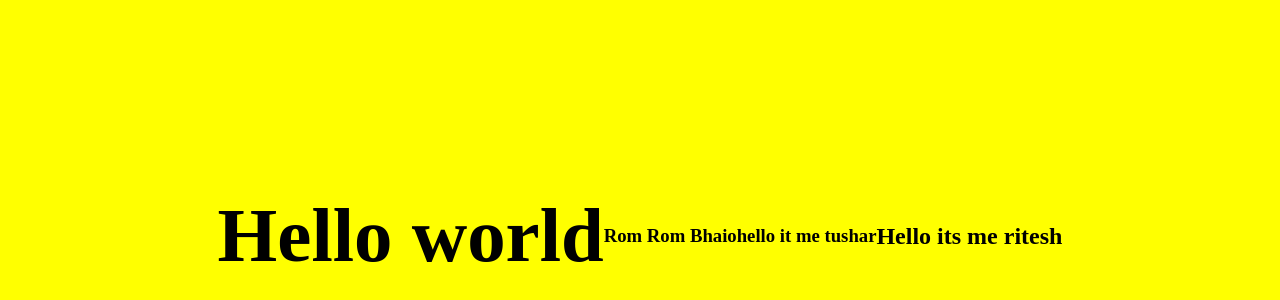
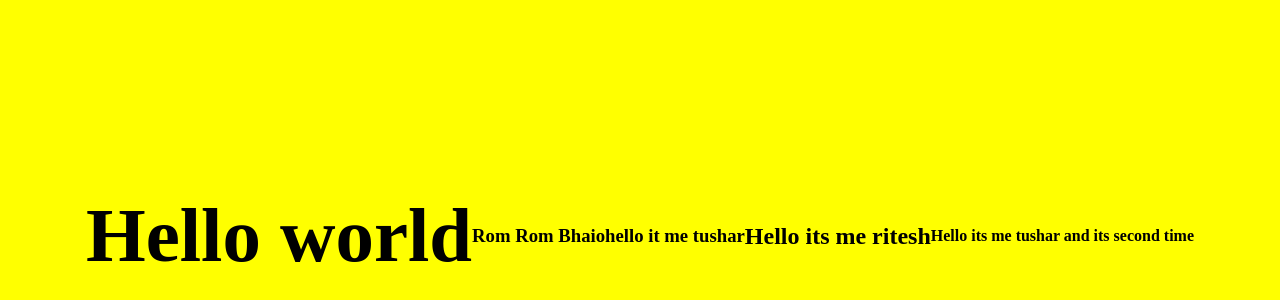
Before and after one commit to Ritesh-patra/testing, a plain HTML site: page index.html in a window 1280 px wide. Shown: the part 164-464 px from the top of the page. Drawn offline with Linux system fonts and the light colour scheme.

Commit message:
new commit

```diff
--- a/index.html
+++ b/index.html
@@ -12,6 +12,7 @@
         <h3>Rom Rom Bhaio</h3>
         <h3>hello it me tushar</h3>
         <h2>Hello its me ritesh </h2>
+        <h4>Hello its me tushar and its second time </h2>
     </div>
 
 </body>
```
